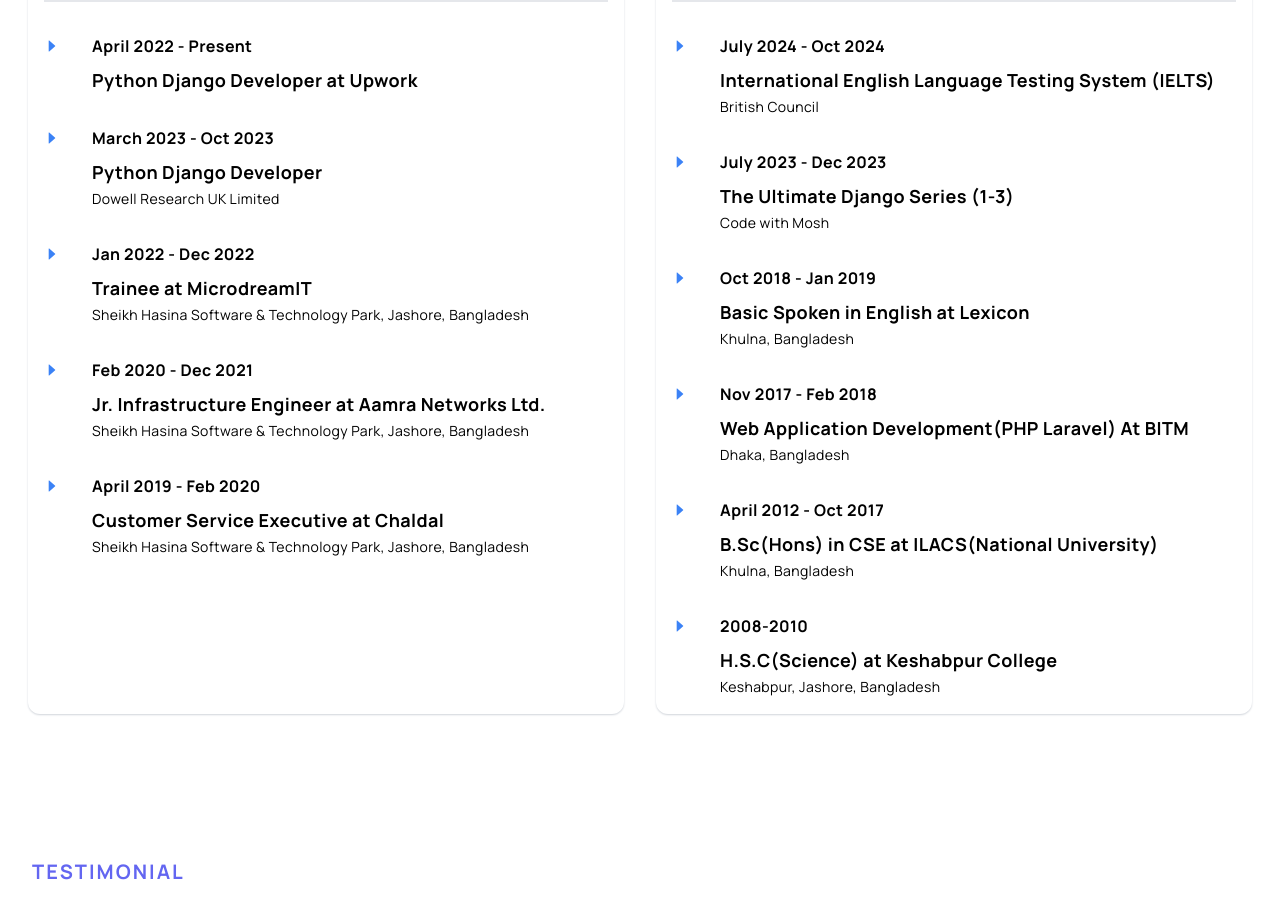
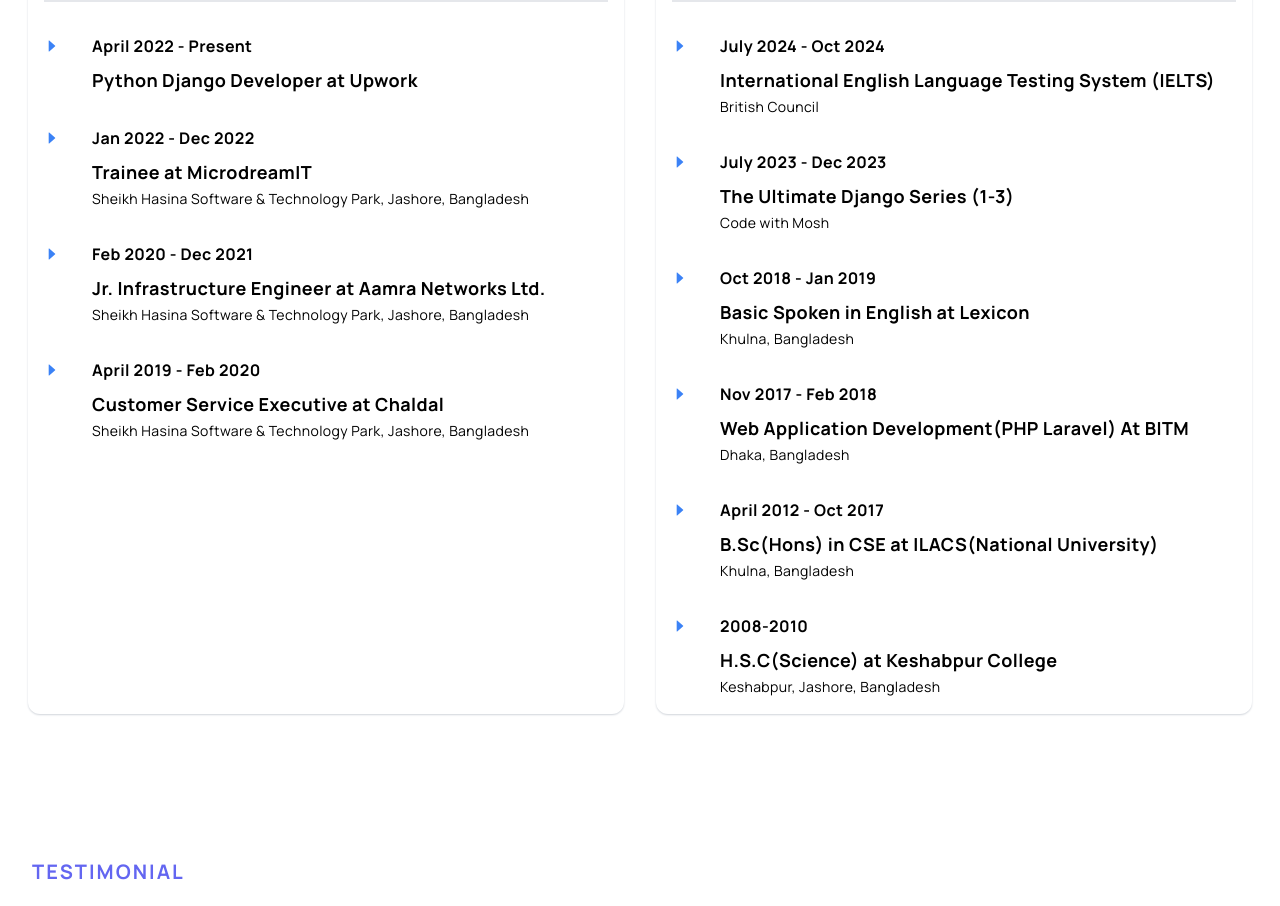
Before and after one commit to mushfiqur-rahman/portfolio, a Next.js app: page / in a window 1280 px wide. Shown: the part 4500-5406 px from the top of the page. Built offline with nearby package versions, Linux system fonts and the light colour scheme.

Commit message:
dowell remove

```diff
--- a/components/EduExp.jsx
+++ b/components/EduExp.jsx
@@ -49,26 +49,6 @@ const EduExp = () => {
                         <span className="pt-2 block text-lg font-bold">
                           Python Django Developer at{" "}
                           <span className="capitalize">Upwork </span>
-                        </span>
-                      </div>
-                    </div>
-                  </div>
-                </Section>
-
-                {/* Experience Item  */}
-                <Section>
-                  <div className="flex mt-8 md:pl-18">
-                    <div className="mt-1 flex">
-                      <AiFillCaretRight className=" text-blue-500 md:block" />
-                      <div className="md:-mt-1 md:pl-8">
-                        <span className="block font-bold dark:text-slate-200">
-                          March 2023 - Oct 2023
-                        </span>
-                        <span className="pt-2 block text-lg font-bold">
-                          Python Django Developer
-                        </span>
-                        <span className="text-sm dark:text-slate-200">
-                          Dowell Research UK Limited
                         </span>
                       </div>
                     </div>
```
